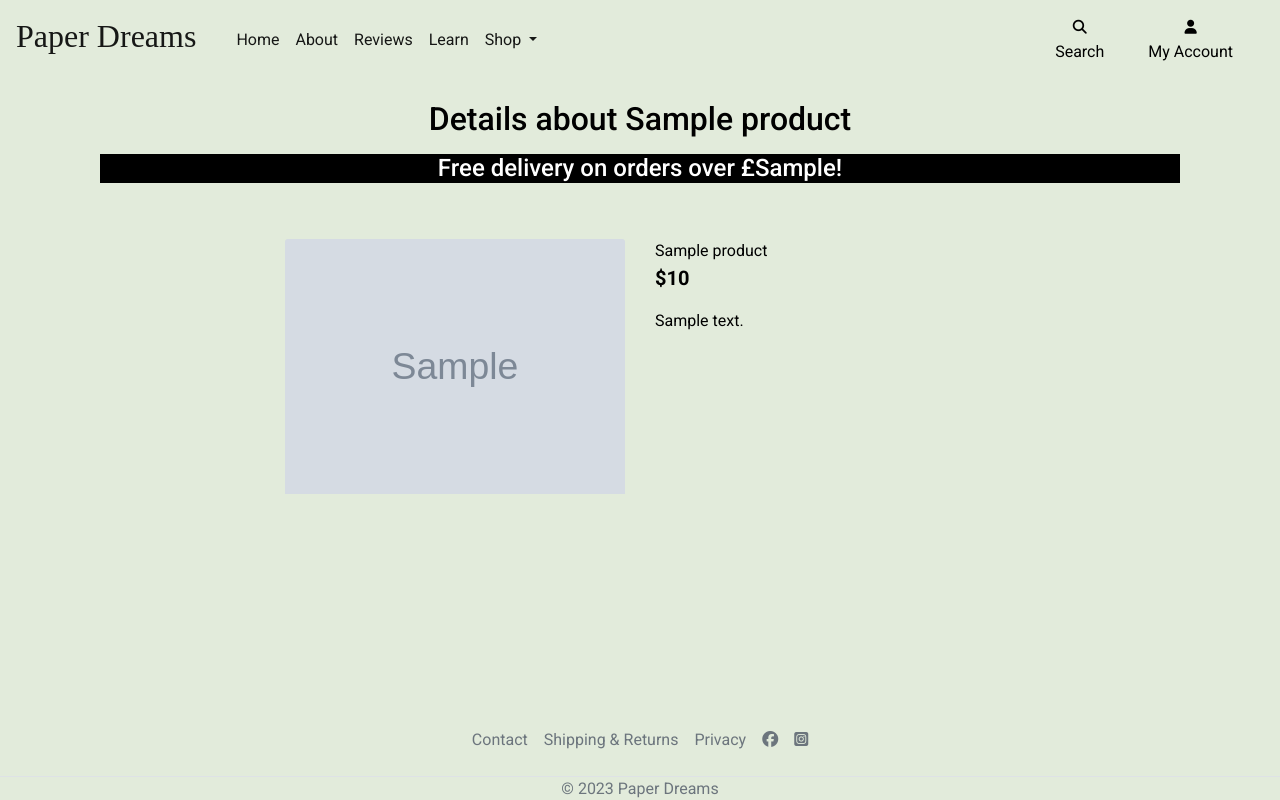
After one commit to leah-jala/PP5-PaperDreams7Apr, a Django app: template products/templates/products/product_detail.html in a window 1280 px wide. The commit adds this page. Run offline with Django 3.2, Linux system fonts and the light colour scheme; the template is opened without the code that fills it: most values are stand-ins (such as "Sample title", 1, 10 or a date in 2020); grey boxes marked "Sample" are stand-in pictures; some libraries are stand-ins or nearby versions; some web fonts are replaced.

Commit message:
Add product detail view, urls and template

```diff
--- a/paperdreams/settings.py
+++ b/paperdreams/settings.py
@@ -156,3 +156,6 @@ MEDIA_ROOT = os.path.join(BASE_DIR, 'media')
 # https://docs.djangoproject.com/en/3.2/ref/settings/#default-auto-field
 
 DEFAULT_AUTO_FIELD = 'django.db.models.BigAutoField'
+
+FREE_DELIVERY_THRESHOLD = 50
+STANDARD_DELIVERY_PERCENTAGE = 10
--- /dev/null
+++ b/products/templates/products/product_detail.html
@@ -0,0 +1,45 @@
+{% extends "base.html" %}
+{% load static %}
+
+{% block extra_css %}
+<link rel="stylesheet" href="{% static 'products/css/products.css' %}">
+{% endblock %}
+
+{% block page_header %}
+    <div class="container header-container">
+        <div class="col text-center mt-3">
+            <h2 class="text-center">Details about {{ product.name }}</h2>
+            <div id="delivery-banner" class="row text-center">
+                <div class="col bg-black text-white">
+                    <h4 class="my-2">Free delivery on orders over £{{ free_delivery_threshold }}!</h4>
+                </div>
+            </div>
+    </div>
+{% endblock %}
+
+{% block content %}
+    <div class="container-fluid">
+        <div class="row">
+            <div class="col-12 col-md-6 col-lg-4 offset-lg-2">
+                <div class="image-container my-5">
+                    {% if product.image %}
+                        <a href="{{ product.image.url }}" target="_blank">
+                            <img class="card-img-top img-fluid" src="{{ product.image.url }}" alt="{{ product.name }}">
+                        </a>
+                        {% else %}
+                        <a href="">
+                            <img class="card-img-top img-fluid" src="{{ MEDIA_URL }}noimage.png" alt="{{ product.name }}">
+                        </a>
+                    {% endif %}
+                </div>
+            </div>
+            <div class="col-12 col-md-6 col-lg-4">
+                <div class="product-details-container mb-5 mt-md-5">
+                    <p class="mb-0">{{ product.name }}</p>
+                    <p class="lead mb-0 text-left font-weight-bold">${{ product.price }}</p>
+                    <p class="mt-3">{{ product.description }}</p>
+                </div>
+            </div>
+        </div>
+    </div>
+{% endblock %}
--- a/products/urls.py
+++ b/products/urls.py
@@ -3,4 +3,5 @@ from . import views
 
 urlpatterns = [
     path('', views.all_products, name='products'),
+    path('<int:product_id>/', views.product_detail, name='product_detail'),
 ]
```
Also changed, not shown: products/templates/products/products.html (+5 -6 lines), products/views.py (+12 -0 lines).
